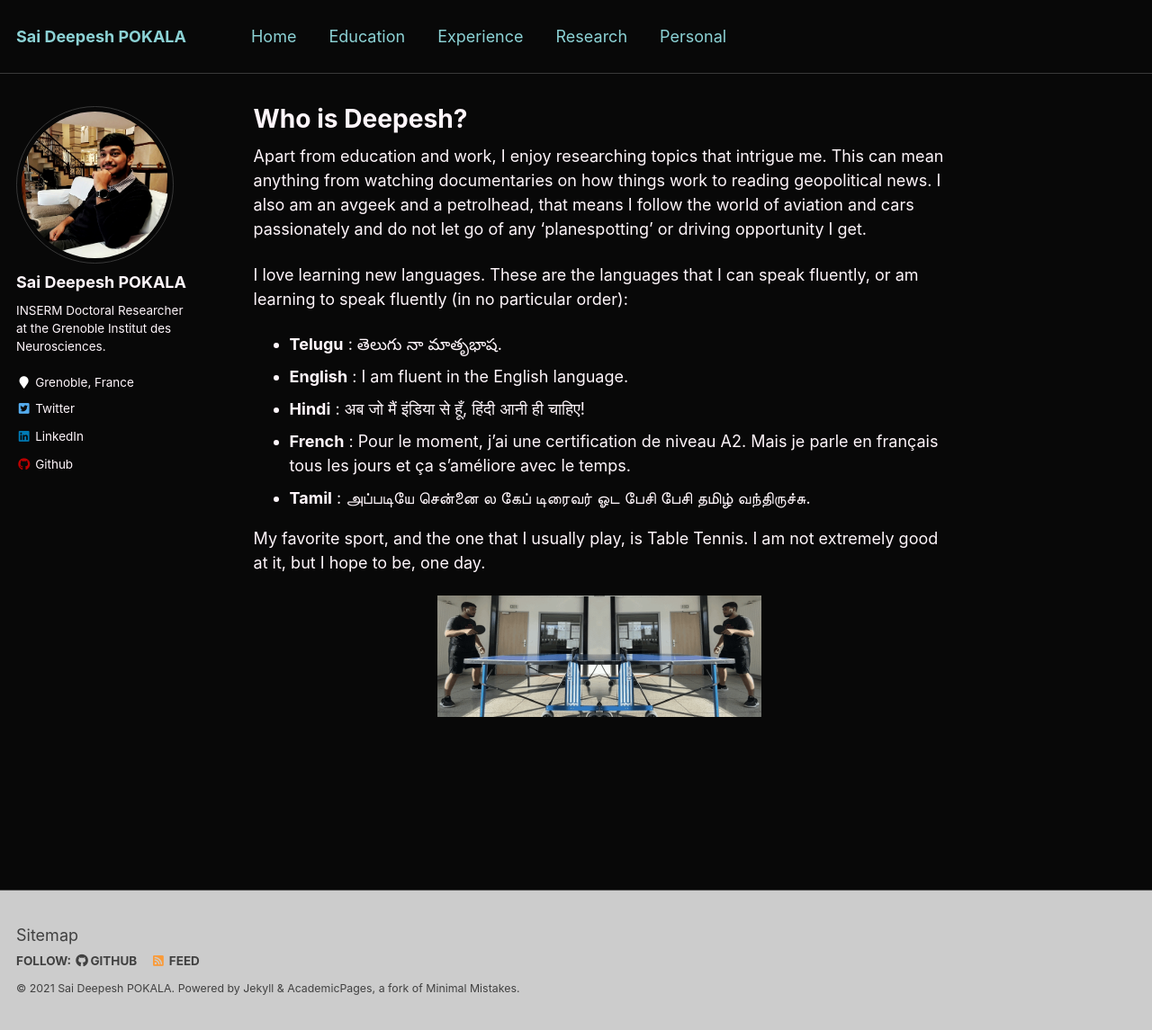
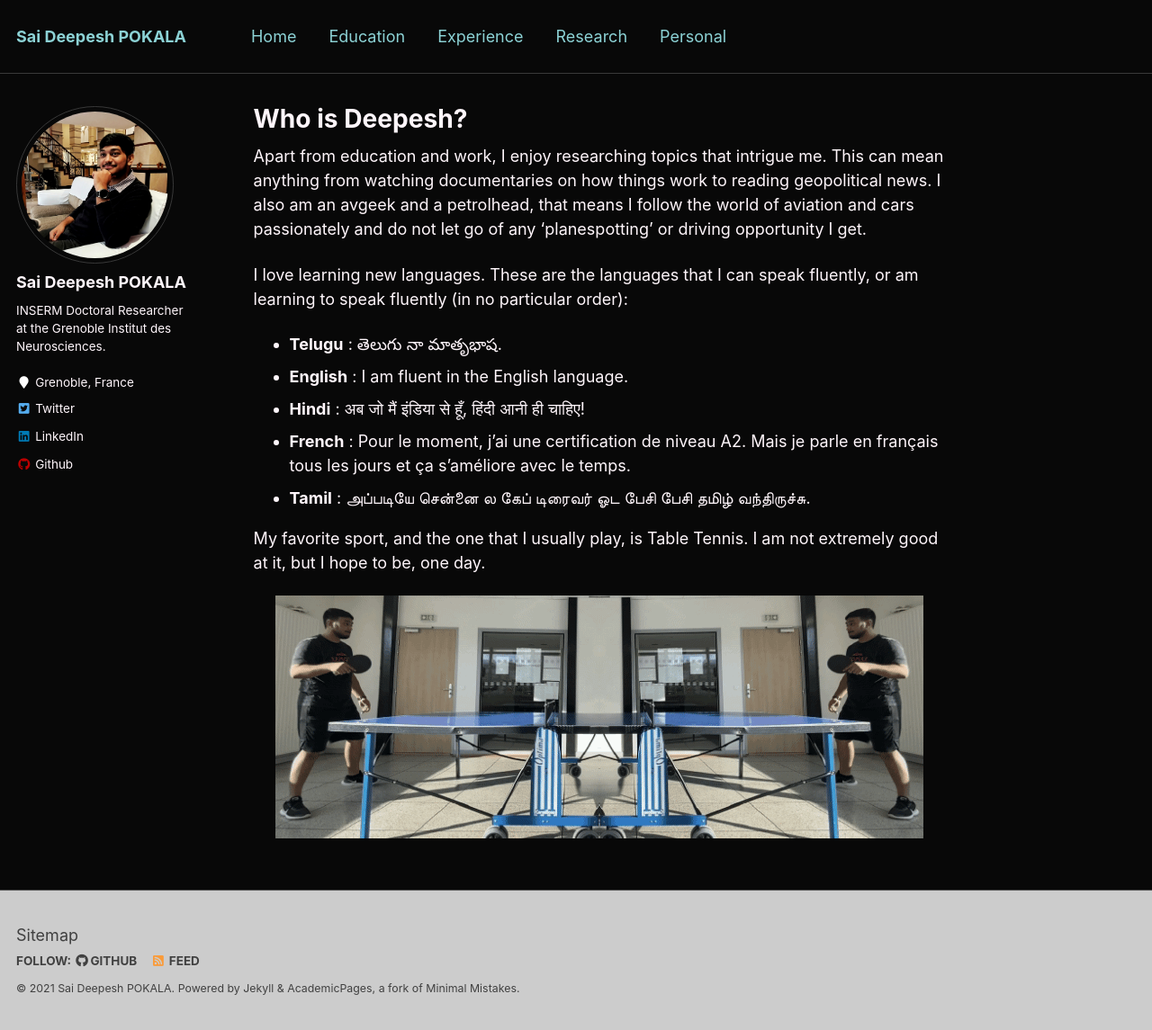
Before and after one commit to saideepesh/saideepesh.github.io, a Jekyll site: the page built from _pages/personal.md, in a window 1280 px wide and 1145 px high. Shown: the whole window at 90% size. Built offline with Jekyll 4.4.1, drawn with Linux system fonts in a browser that asks for light colours.

Commit message:
Update personal.md

```diff
--- a/_pages/personal.md
+++ b/_pages/personal.md
@@ -20,5 +20,5 @@ My favorite sport, and the one that I usually play, is Table Tennis. I am not ex
 <!-- img align="justify" src="https://saideepesh.github.io/files/TT.gif?raw=true" alt="Photo" style="width: 300px; border-radius: 10px; padding: 8px 8px 8px 8px"/> -->
 
 <p align="center">
-  <img width="360" height="360" src="https://saideepesh.github.io/files/Deepesh TT.gif?raw=true">
+  <img src="https://saideepesh.github.io/files/Deepesh TT.gif?raw=true">
 </p>
```
